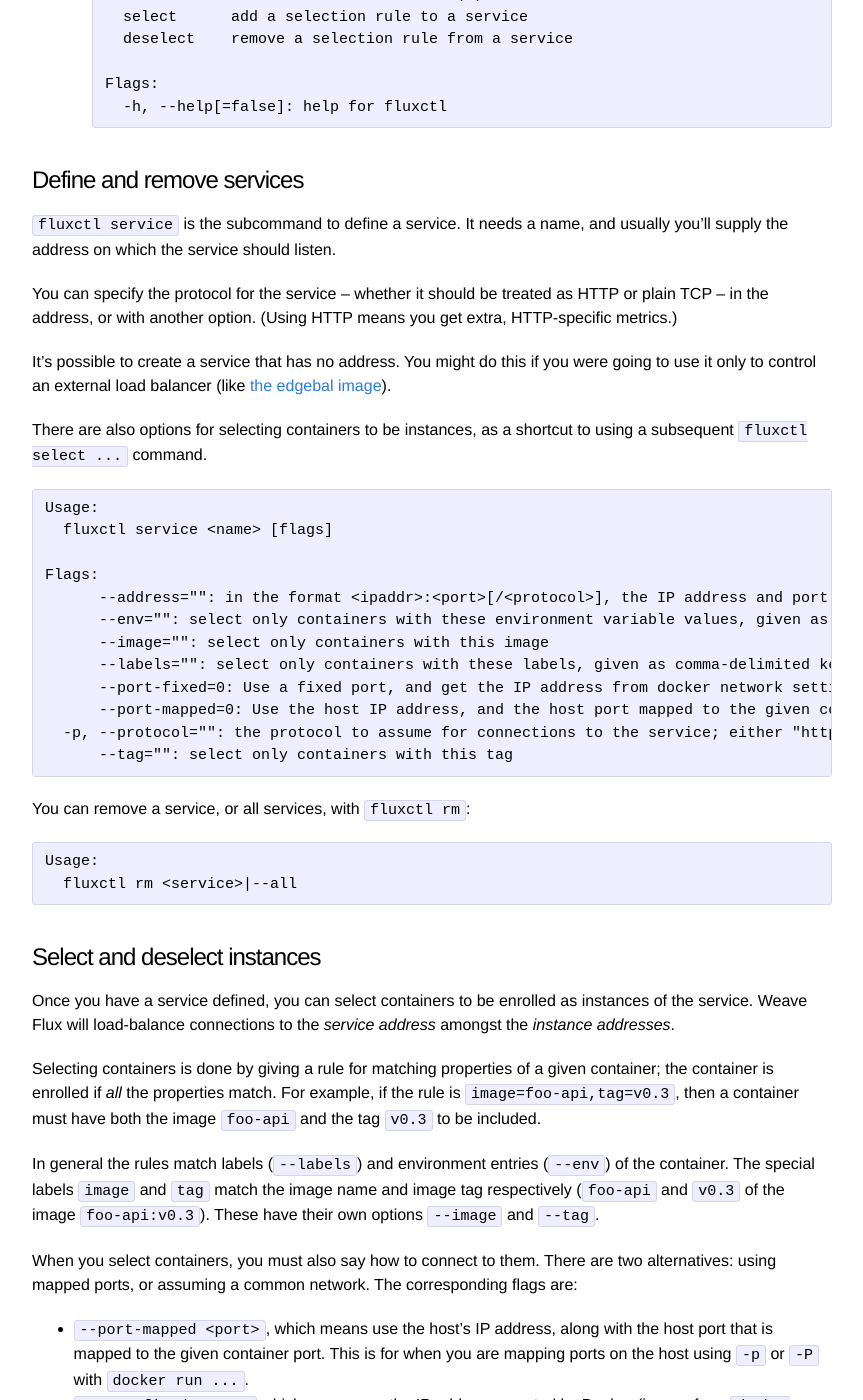
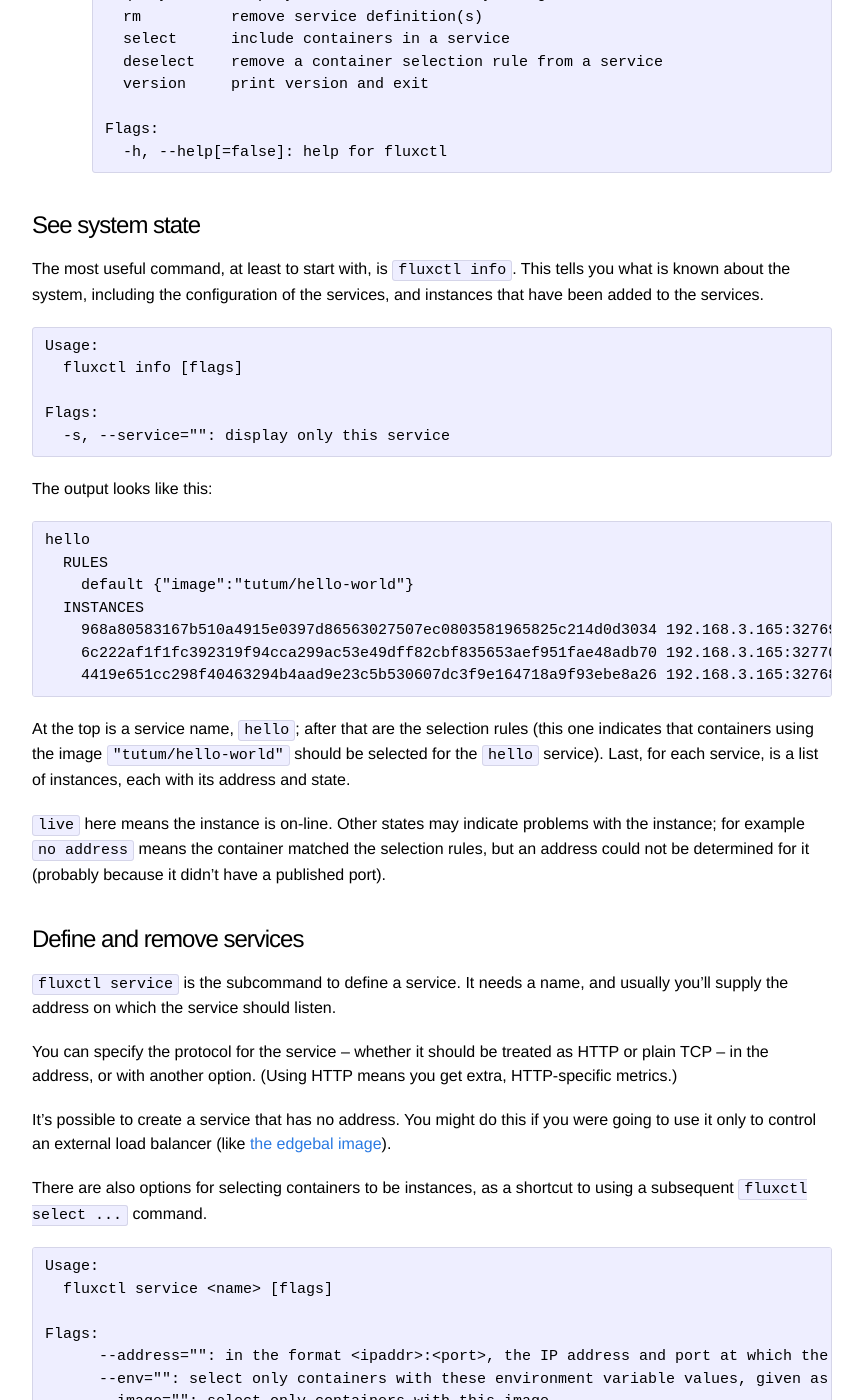
Before and after one commit to weaveworks-experiments/flux-classic, a Jekyll site: the page built from site/fluxctl.md, in a window 1280 px wide and 1400 px high, scrolled down 470 px. Shown: the whole window, without its empty margins (208-1071 px from the left). Built offline with Jekyll 4.4.1, drawn with Linux system fonts in a browser that asks for light colours; some of the changed text lies outside the part shown.

Commit message:
Update fluxctl usage and docs

````diff
--- a/site/fluxctl.md
+++ b/site/fluxctl.md
@@ -16,14 +16,54 @@
 Available Commands:
   service     define a service
   list        list the services defined
+  info        display info on all services
   query       display instances selected by the given filter
   rm          remove service definition(s)
-  select      add a selection rule to a service
-  deselect    remove a selection rule from a service
+  select      include containers in a service
+  deselect    remove a container selection rule from a service
+  version     print version and exit
 
 Flags:
   -h, --help[=false]: help for fluxctl
 ```
+
+### See system state
+
+The most useful command, at least to start with, is `fluxctl
+info`. This tells you what is known about the system, including the
+configuration of the services, and instances that have been added to
+the services.
+
+```
+Usage:
+  fluxctl info [flags]
+
+Flags:
+  -s, --service="": display only this service
+```
+
+The output looks like this:
+
+```
+hello
+  RULES
+    default {"image":"tutum/hello-world"}
+  INSTANCES
+    968a80583167b510a4915e0397d86563027507ec0803581965825c214d0d3034 192.168.3.165:32769 live
+    6c222af1f1fc392319f94cca299ac53e49dff82cbf835653aef951fae48adb70 192.168.3.165:32770 live
+    4419e651cc298f40463294b4aad9e23c5b530607dc3f9e164718a9f93ebe8a26 192.168.3.165:32768 live
+```
+
+At the top is a service name, `hello`; after that are the selection
+rules (this one indicates that containers using the image
+`"tutum/hello-world"` should be selected for the `hello`
+service). Last, for each service, is a list of instances, each with
+its address and state.
+
+`live` here means the instance is on-line. Other states may indicate
+problems with the instance; for example `no address` means the
+container matched the selection rules, but an address could not be
+determined for it (probably because it didn't have a published port).
 
 ### Define and remove services
 
@@ -37,7 +77,7 @@
 
 It's possible to create a service that has no address. You might do
 this if you were going to use it only to control an external load
-balancer (like [the edgebal image](../edgebal/)).
+balancer (like [the edgebal image](edgebal)).
 
 There are also options for selecting containers to be instances, as a
 shortcut to using a subsequent `fluxctl select ...` command.
@@ -47,7 +87,7 @@
   fluxctl service <name> [flags]
 
 Flags:
-      --address="": in the format <ipaddr>:<port>[/<protocol>], the IP address and port at which the service should be made available on each host; optionally, the protocol to assume.
+      --address="": in the format <ipaddr>:<port>, the IP address and port at which the service should be made available on each host.
       --env="": select only containers with these environment variable values, given as comma-delimited key=value pairs
       --image="": select only containers with this image
       --labels="": select only containers with these labels, given as comma-delimited key=value pairs
@@ -159,8 +199,9 @@
       --tag="": select only containers with this tag
 ```
 
-By default, `fluxctl query` will print the IDs of matching instances,
-one to a line. You can supply a template expression to format the
+By default, `fluxctl query` will print a table of matching
+instances. You can tell it to show just the instance names with
+`--quiet`; or, you can supply a template expression to format the
 instance data on each line; for example,
 
 ```
````
Also changed, not shown: 1 other file.
